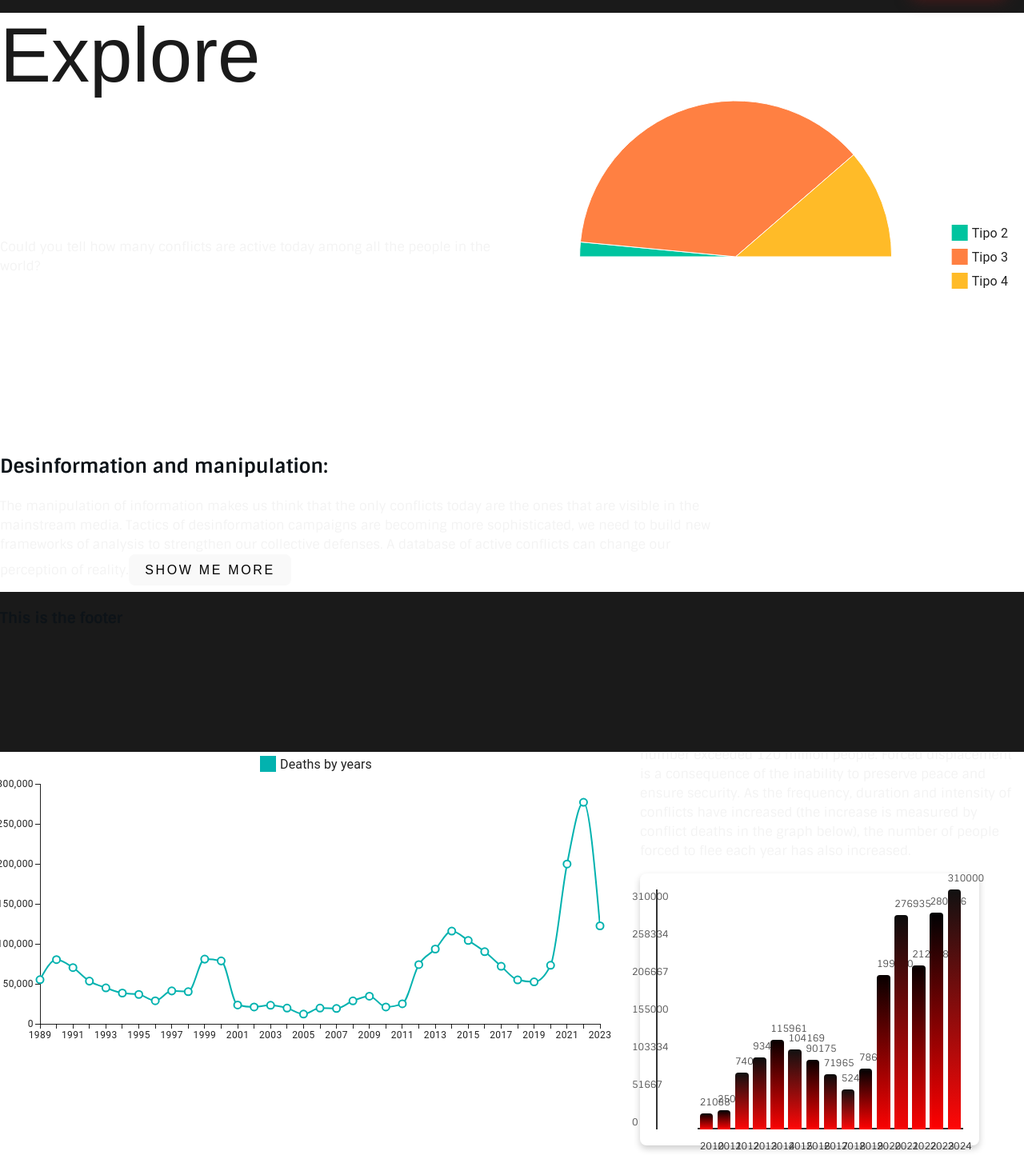
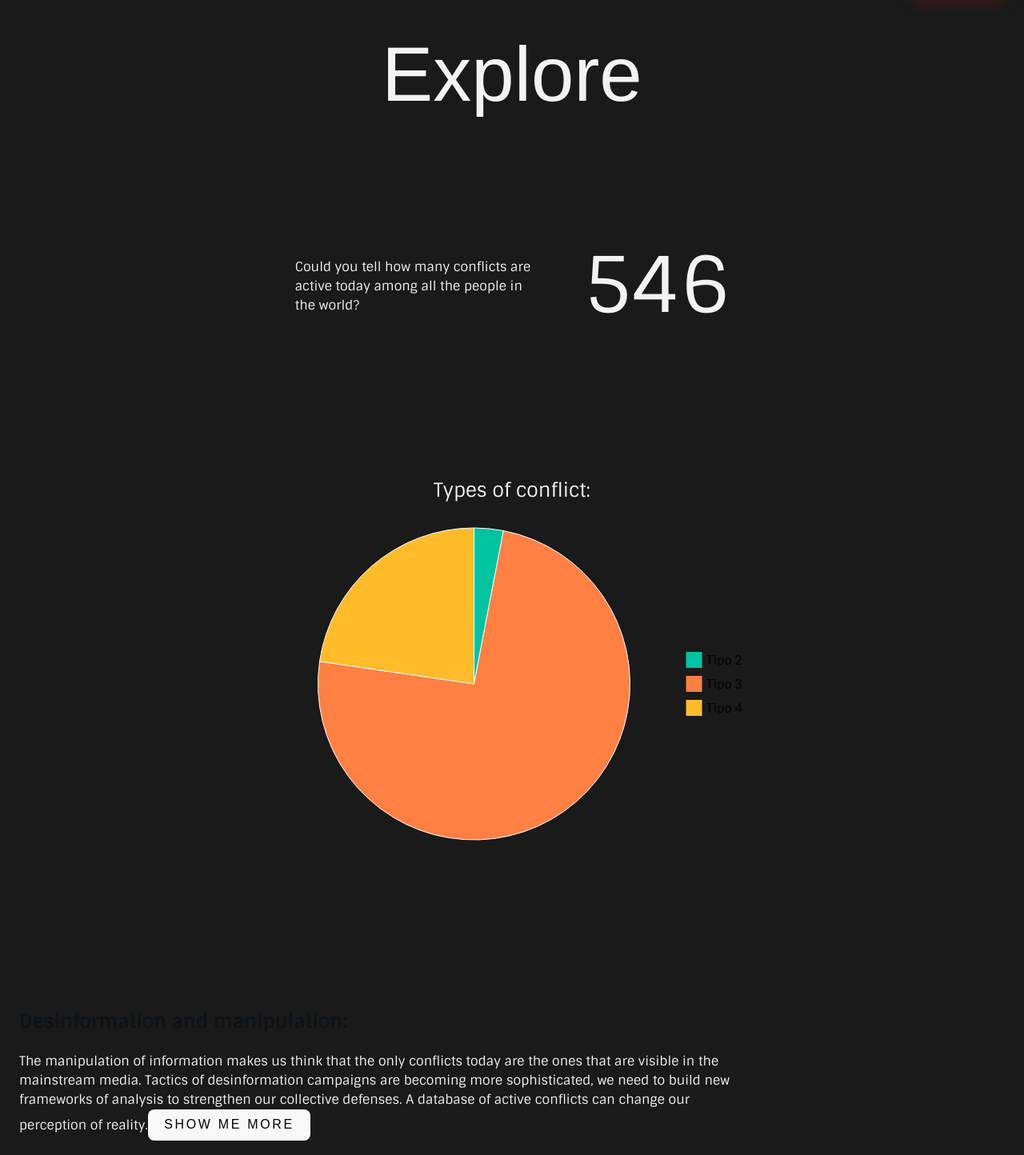
Before and after one commit to insasan89/DataBaseWARivo, a React (Vite) app in the folder react/: page /explore in a window 1280 px wide. Shown: the part 60-1504 px from the top of the page at 80% size. Built offline with nearby package versions, Linux system fonts and the light colour scheme; a web font is replaced by a local one.

Commit message:
faltaExploreyAuth

```diff
--- a/react/src/components/Footer.jsx
+++ b/react/src/components/Footer.jsx
@@ -1,12 +1,16 @@
 import { Link, useNavigate } from "react-router-dom";
 import { useContext } from "react";
+import { useLocation } from "react-router-dom";
 
 const Footer = () => {
   const navigate = useNavigate();
+    const location = useLocation();
+
+    const isExplorePage = location.pathname === "/explore";
 
   return (
-    <div className="footerWrapper">
-    <h3>This is the footer</h3>
+    <div className={`footerWrapper ${isExplorePage ? "footerExplore" : ""}`}>
+      <h3>This is the footer</h3>
     </div>
   );
 };
--- a/react/src/components/LineChart.jsx
+++ b/react/src/components/LineChart.jsx
@@ -52,12 +52,14 @@ export default function LineChartComponent() {
     <LineChart
       width={800} // Ajusta el tamaño del gráfico
       height={400} // Ajusta el tamaño del gráfico
-      series={[
-        { data: uData, label: "Deaths by years" },
-
-      ]}
+      series={[{ data: uData, label: "Deaths by years" }]}
       xAxis={[{ scaleType: "point", data: xLabels }]} // Eje X con los años
-      yAxis={[{  scaleType: "linear" }]} // Eje Y con escala lineal
+      yAxis={[{ scaleType: "linear" }]}
+      slotProps={{
+        legend: {
+          sx: { color: "#333" }, // Color y estilo de la leyenda
+        },
+      }} // Eje Y con escala lineal
     />
   );
 }
--- a/react/src/components/PieChartComponent.jsx
+++ b/react/src/components/PieChartComponent.jsx
@@ -12,11 +12,10 @@ const PieChartComponent = () => {
       <PieChart
         series={[
           {
-            startAngle: -90,
-            endAngle: 90,
             data,
           },
         ]}
+
         height={400}
       />
     </div>
--- a/react/src/index.css
+++ b/react/src/index.css
@@ -156,6 +156,13 @@ p {
   background-color: #1a1a1a;
 }
 
+.footerWrapper.footerExplore {
+  position: relative;
+  bottom: 0px;
+    background-color: #F40C3F;
+
+}
+
 .landingWrapper {
   margin-left: 10em;
   margin-top: 130px;
@@ -202,19 +209,7 @@ p {
   box-shadow: 1px 2px 20px #531b1b;
 }
 
-.bodyExplore {
-  width: 100%;
-  height: 100vh;
-  background-color: #1a1a1a;
-}
 
-.bodyExplore h1,p{
-  color: rgb(243, 243, 243);
-}
-
-.exploreWrapper{
-  padding: 50px;
-}
 
 /* Map Filter */
 
@@ -229,10 +224,11 @@ p {
 .mapWrapper {
   display: flex;
   justify-content: space-between;
-  width: 97%;
+  width: 100%;
   height: 90vh;
   gap: 16px;
   padding: 0 24px;
+  box-sizing: border-box;
 }
 
 .filter {
--- a/react/src/pages/Explore.css
+++ b/react/src/pages/Explore.css
@@ -1,26 +1,74 @@
+.bodyExplore {
+  width: 100vw;
+  height: 100%;
+  background-color: #1a1a1a;
+  padding: 24px;
+  box-sizing: border-box;
+  max-width: 100%;
+}
+
+.bodyExplore h1,p{
+  color: rgb(243, 243, 243);
+}
+
+.exploreWrapper{
+  padding: 50px;
+}
+
+.expTitle {
+    display: flex;
+    max-width: 100%;
+    justify-content: center;
+}
+
+.expNumber{
+    margin-top: 160px;
+    display: flex;
+    justify-content: center;
+    align-items: center;
+    gap: 60px;
+}
+
+.expNumber p{
+width: 300px;
+}
+
+.expNumber h1{
+   font-family: 'Sintony';
+}
+
+.pieChart{
+    margin-top: 160px;
+    display: flex;
+    flex-direction: column;
+    align-items: center;
+    margin-bottom: 160px;
+    font-family: 'Sintony';
+    font-size: 24px;
+}
+
+
 .ConteinerExplore{
     display:flex;
     justify-content: space-between;
     align-items: center;
 }
-.conteinerCenter{
 
 
-}
 .Refugees{
     display: flex;
     justify-content: space-between;
     align-items: center;
 
 }
-.PieChart{
-    display: flex;
-    justify-content: space-between;
-    align-items: center;
 
+
+.LinhCahrt{
+    background-color: #fff;
 }
+
 .LineChartComponent{
-    display: flex;
+
     justify-content: space-between;
     align-items: center;
 
@@ -31,8 +79,7 @@
 }
 
 .chart-container {
-    width: 80%;
-    max-width: 800px;
+    width: 100%;
     position: relative;
     padding: 20px;
     background: #fff;
--- a/react/src/pages/Explore.jsx
+++ b/react/src/pages/Explore.jsx
@@ -5,53 +5,67 @@ import LineChartComponent from "../components/LineChart";
 const Explore = () => {
   return (
     <>
-      <h1>Explore</h1>
-      <div className="ConteinerExplore">
-        <div className="PieChart">
+      <div className="bodyExplore">
+
+        <h1 className="expTitle">Explore</h1>
+
+        <div className="expNumber">
           <p>
             Could you tell how many conflicts are active today among all the
             people in the world?
           </p>
+          <h1>546</h1>
+        </div>
 
+        <div className="pieChart">
+          <p>Types of conflict:</p>
           <PieChartComponent />
         </div>
-      </div>
+
         <br></br>
+
         <div className="conteinerCenter">
           <h2>Desinformation and manipulation:</h2>
           <p>
-          The manipulation of information makes us think that the only conflicts
-          today are the ones that are visible in the mainstream media. Tactics
-          of desinformation campaigns are becoming more sophisticated, we need
-          to build new frameworks of analysis to strengthen our collective
-          defenses. A database of active conflicts can change our perception of
-          reality.
-          <button onClick={() => ShowMeMore(text)}> Show me more </button>{" "}
+            The manipulation of information makes us think that the only
+            conflicts today are the ones that are visible in the mainstream
+            media. Tactics of desinformation campaigns are becoming more
+            sophisticated, we need to build new frameworks of analysis to
+            strengthen our collective defenses. A database of active conflicts
+            can change our perception of reality.
+            <button onClick={() => ShowMeMore(text)}>
+              {" "}
+              Show me more{" "}
+            </button>{" "}
           </p>
           <div className="LineChartComponent">
             <div>
               <p>
                 This graph represents the number of deaths over the years . The
                 x-axis shows the years, ranging from 1989 to 2023, while the
-              y-axis displays the corresponding number of deaths for each year.
+                y-axis displays the corresponding number of deaths for each
+                year.
               </p>
+              <div className="LinhCahrt">
                 <LineChartComponent />
+              </div>
             </div>
             <br />
             <div>
               <p>
-              One of the consequences of conflicts is, forced migration, At the
-              end of 2023, there were 117.3 million people forcibly displaced
-              due to persecution, conflict, violence, human rights violations
-              and other events that seriously disrupted public order. Based on
-              its operational data, UNHCR estimates that forced displacement has
-              continued to increase in the first four months of 2024; In fact,
-              at the end of April 2024 the number exceeded 120 million people.
-              Forced displacement is a consequence of the inability to preserve
-              peace and ensure security. As the frequency, duration and
-              intensity of conflicts have increased (the increase is measured by
-              conflict deaths in the graph below), the number of people forced
-              to flee each year has also increased.
+                One of the consequences of conflicts is, forced migration, At
+                the end of 2023, there were 117.3 million people forcibly
+                displaced due to persecution, conflict, violence, human rights
+                violations and other events that seriously disrupted public
+                order. Based on its operational data, UNHCR estimates that
+                forced displacement has continued to increase in the first four
+                months of 2024; In fact, at the end of April 2024 the number
+                exceeded 120 million people. Forced displacement is a
+                consequence of the inability to preserve peace and ensure
+                security. As the frequency, duration and intensity of conflicts
+                have increased (the increase is measured by conflict deaths in
+                the graph below), the number of people forced to flee each year
+                has also increased.
               </p>
 
               <BarChart />
@@ -60,25 +74,25 @@ const Explore = () => {
           <br />
           <div>
             Humanity. In the first half of the century, the rise of
-          totalitarianism and world wars favored classical studies on propaganda
-          and other forms of information falsification to manipulate public
-          opinion. The Internet in general, and social networks in particular,
-          have contributed to an exponential multiplication of the messages that
-          dominate the public sphere. In the World Classification of Freedom of
-          Pressure which elaborates every year the organization of gubernamental
-          Reporters Sin Fronteras, (2019), The ten countries in the world with
-          the least freedom of press were, in this order, North Korea,
-          Turkmenistan, Eritrea, China, Yibuti, Vietnam, Syria, Iran , Laos and
-          Cuba. In the extreme of this same ranking, as an example of democracy
-          with solid systems of freedom of press, figures in various European
-          countries – Norway, Finland, Denmark, Suecia, Lower Countries, Suiza
-          and Portugal –, as well as with nations such as Jamaica, Costa Rica y
+            totalitarianism and world wars favored classical studies on
+            propaganda and other forms of information falsification to
+            manipulate public opinion. The Internet in general, and social
+            networks in particular, have contributed to an exponential
+            multiplication of the messages that dominate the public sphere. In
+            the World Classification of Freedom of Pressure which elaborates
+            every year the organization of gubernamental Reporters Sin
+            Fronteras, (2019), The ten countries in the world with the least
+            freedom of press were, in this order, North Korea, Turkmenistan,
+            Eritrea, China, Yibuti, Vietnam, Syria, Iran , Laos and Cuba. In the
+            extreme of this same ranking, as an example of democracy with solid
+            systems of freedom of press, figures in various European countries –
+            Norway, Finland, Denmark, Suecia, Lower Countries, Suiza and
+            Portugal –, as well as with nations such as Jamaica, Costa Rica y
             New Zealand. Spain is ranked as the 29th country – of 180 – with
             greater freedom of purchase. In this context of high levels of
             information freedom, in recent years the
           </div>
-        <div className="Refugees">
-
+          <div className="Refugees"></div>
         </div>
       </div>
     </>
```
Lines whose indentation alone changed are shown as unchanged.
